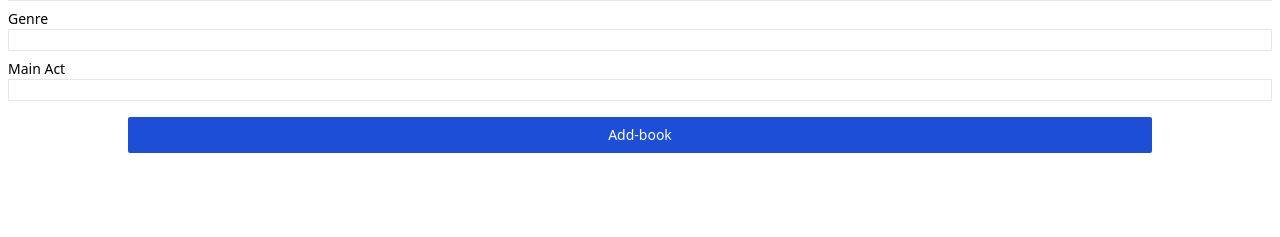
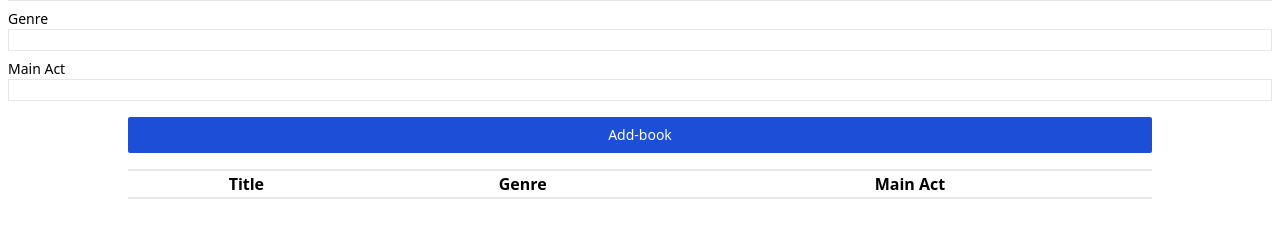
Before and after one commit to JAmalMichael/Booklist, a website: page src/index.html in a window 1280 px wide. Shown: the part 117-354 px from the top of the page. Drawn offline with Linux system fonts and the light colour scheme.

Commit message:
adding the table component.

```diff
--- a/src/index.html
+++ b/src/index.html
@@ -33,6 +33,19 @@
              class="bg-blue-700 text-center text-white rounded-sm w-[80%] p-2"/>
         </div>
     </form>
+    <table class="table-auto w-4/5 mt-4 mx-auto">
+            <thead class="border border-t-2 border-b-2 border-r-0 w-[100%] border-l-0">
+                <tr>
+                    <th>Title</th>
+                    <th>Genre</th>
+                    <th>Main Act</th>
+                    <th></th>
+                </tr>
+            </thead>
+            <tbody id="book-list"></tbody>
+    </table>
     </section>
+    <script src="main.js"></script>
 </body>
+
 </html>
```
Also changed, not shown: src/main.js (added), src/output.css.
